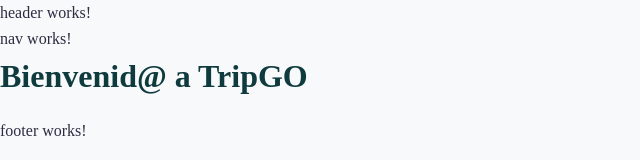
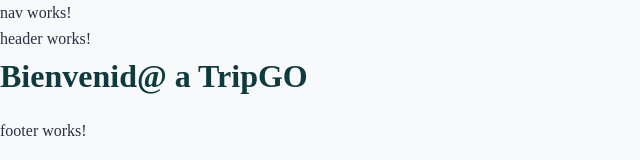
Before and after one commit to dudidev/TRIPGO-FRONTEND, an Angular app: page / in a window 1280 px wide. Shown: the top 160 px of the page, without its empty margins (0-640 px from the left). Built offline with nearby package versions, Linux system fonts and the light colour scheme.

Commit message:
Refactor home.hmtl clean

```diff
--- a/src/app/pages/home/home.html
+++ b/src/app/pages/home/home.html
@@ -1,4 +1,4 @@
+<app-nav></app-nav>
 <app-header></app-header>
-<app-nav></app-nav>
 <h1>{{bienvenida()}}</h1>
 <app-footer></app-footer>
```
